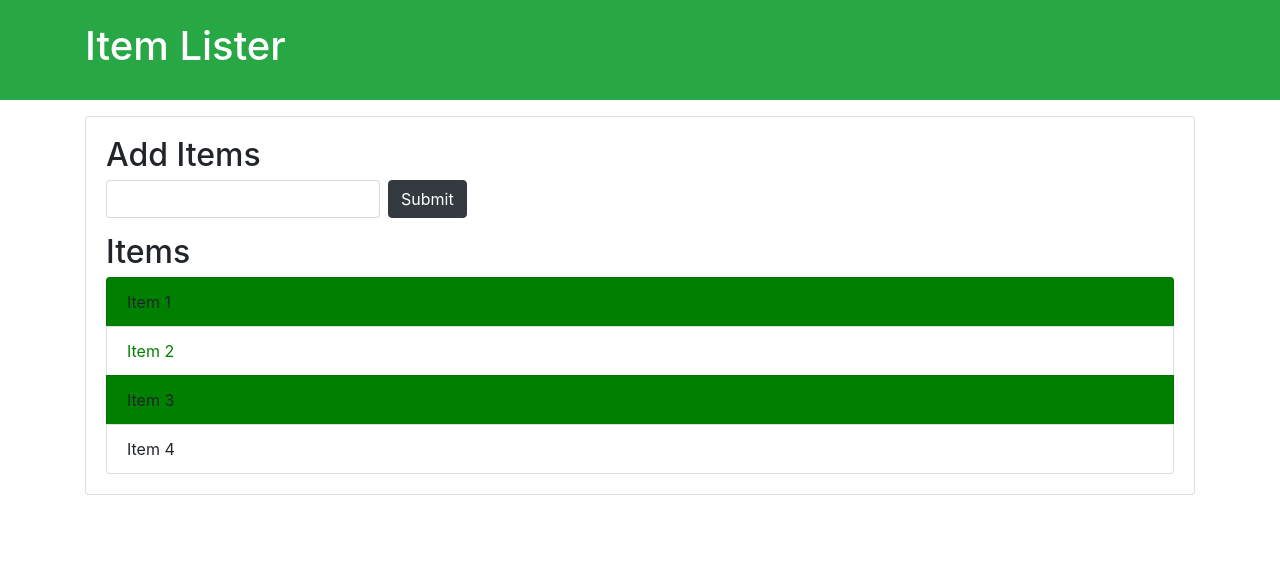
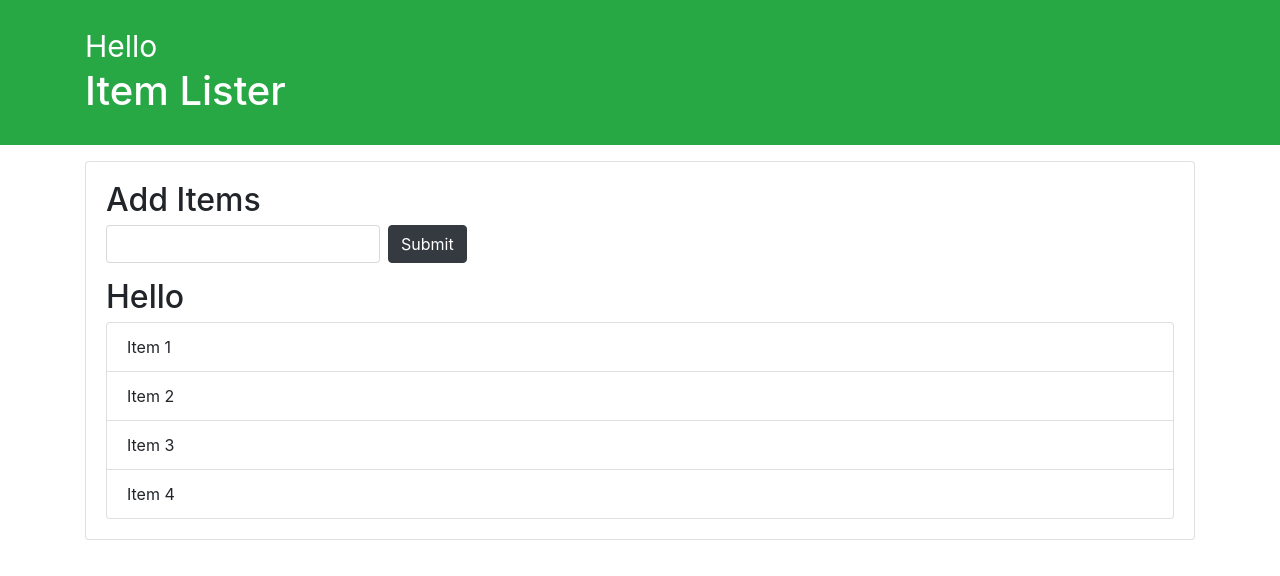
Before and after one commit to sheebanmd/Second-Project, a plain HTML site: page index.html in a window 1280 px wide. Drawn offline with nearby package versions, Linux system fonts and the light colour scheme.

Commit message:
Creating Nodes and Modification

```diff
--- /dev/null
+++ b/ParentNode.js
@@ -0,0 +1,78 @@
+var itemList = document.querySelector('#items');
+
+// console.log(itemList.parentNode);
+
+// itemList.parentNode.style.backgroudColor = '#f4f4f4';
+
+// console.log(itemList.parentNode.parentNode);
+// console.log(itemList.parentNode.parentNode.parentNode);
+
+// console.log(itemList.childNodes);
+
+// console.log(itemList.children);
+
+// console.log(itemList.children[1]);
+
+// itemList.children[1].style.backgroundColor = 'gray';
+
+// console.log(itemList.firstElementChild);
+// itemList.firstElementChild.style.backgroundColor = 'yellow';
+// itemList.firstElementChild.textContent = 'Sheeban';
+
+// console.log(itemList.lastElementChild);
+// itemList.lastElementChild.style.backgroundColor = 'green';
+// itemList.lastElementChild.textContent = 'John';
+
+// console.log(itemList.nextElementSibling);
+// console.log(itemList.previousElementSibling);
+
+// itemList.previousElementSibling.style.color = 'red';
+
+// var newDiv = document.createElement('div');
+
+// newDiv.className = 'Java';
+// newDiv.id = 'J1';
+// newDiv.setAttribute('title','welcome');
+
+// var newDivText = document.createTextNode('Hello World');
+// newDiv.appendChild(newDivText);
+
+// var container = document.querySelector('header .container');
+
+// var h1 = document.querySelector('header h1');
+// console.log(newDiv);
+
+// container.insertBefore(newDiv, h1)
+
+
+
+var newDiv =  document.createElement('div');
+
+// Add class
+newDiv.className= 'hello';
+
+// Add id
+newDiv.id = 'hello1';
+
+// Add attr
+newDiv.setAttribute('title', 'Hello Div');
+
+// Create text node
+var newDivText = document.createTextNode('Hello');
+
+// Add text to div
+ newDiv.appendChild(newDivText);
+
+var container = document.querySelector('header .container');
+var h1 = document.querySelector('header h1');
+
+// console.log(newDiv);
+
+newDiv.style.fontSize = '30px';
+
+container.insertBefore(newDiv, h1);
+
+
+// adding HEllo word before Item 1
+var itemList = document.querySelector('#items')
+itemList.previousElementSibling.textContent = 'Hello';
--- a/index.html
+++ b/index.html
@@ -27,9 +27,10 @@
       <li class="list-group-item">Item 3</li>
       <li class="list-group-item">Item 4</li>
     </ul>
+    <span></span>
    </div>
   </div>
 
-  <script src="querySelectorALL.js"></script>
+  <script src="ParentNode.js"></script>
 </body>
 </html>
```
